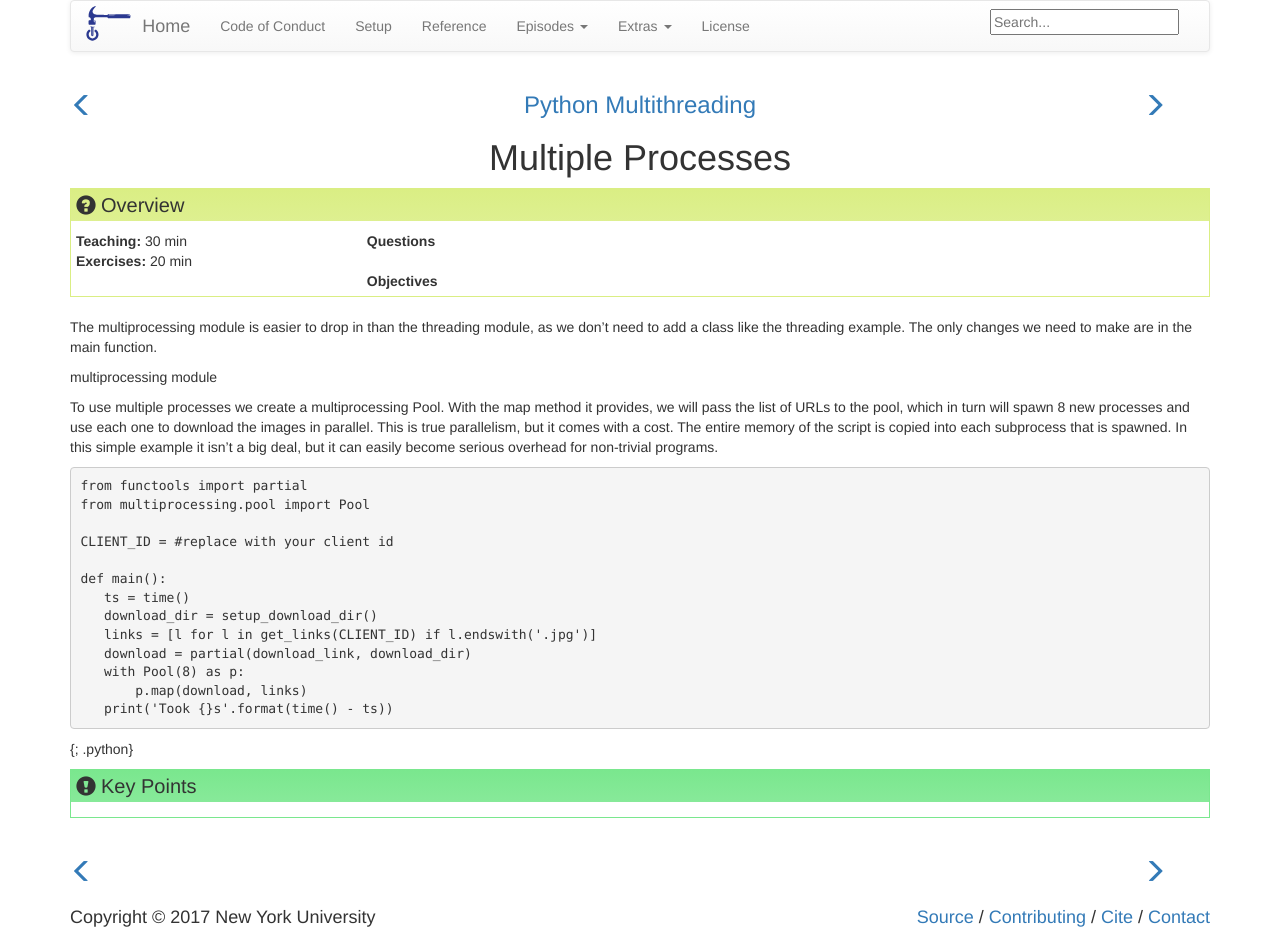
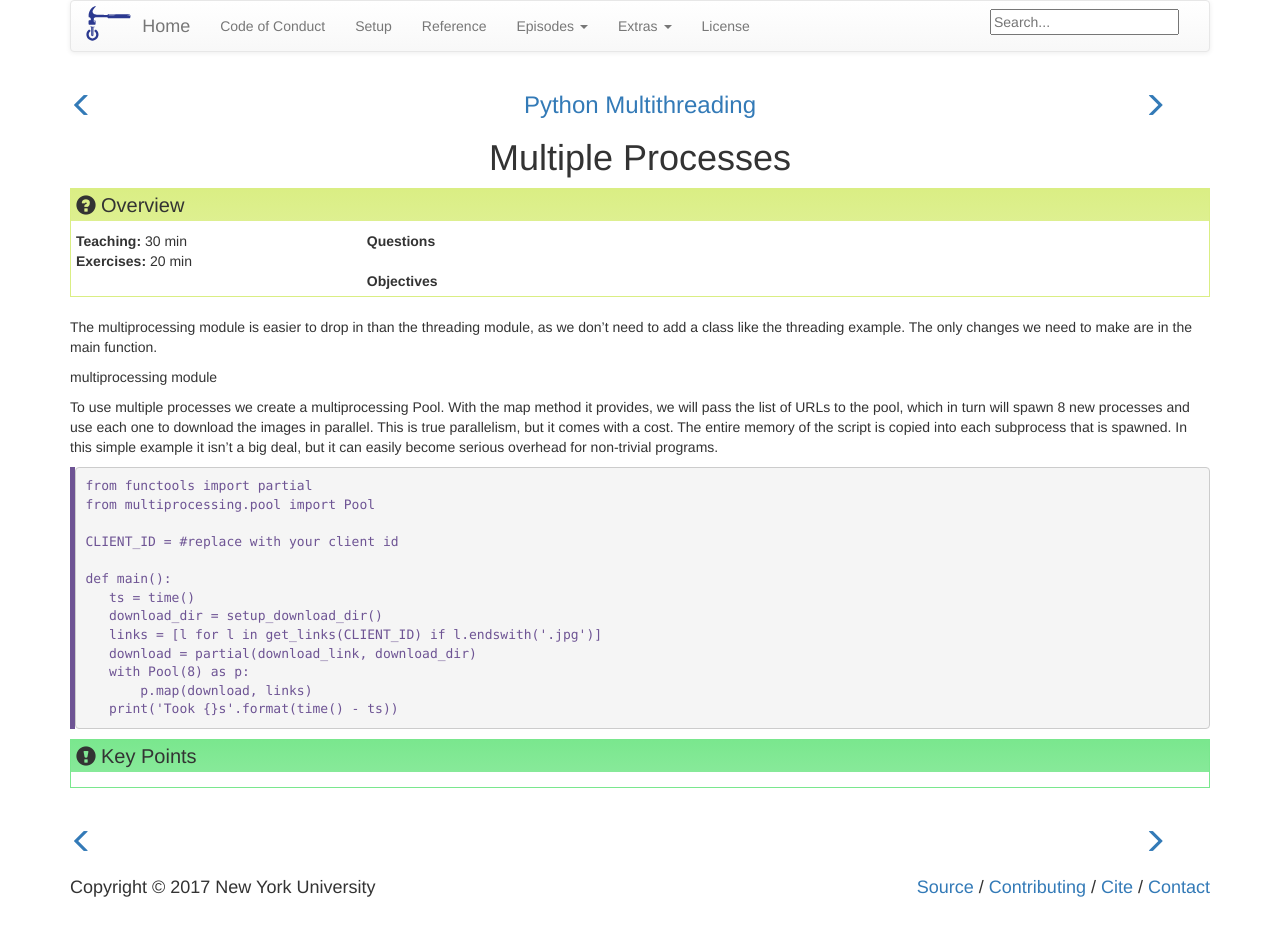
Before and after one commit to nyu-cds/python-concurrency, a Jekyll site: the page built from _episodes/03-multiprocessing.md, in a window 1280 px wide. Built offline with Jekyll 4.4.1, drawn with Linux system fonts in a browser that asks for light colours; after the commit the page ends 907 px from its top, so only the background shows below that.

Commit message:
Signed-off-by: Greg Watson <g.watson@computer.org>

```diff
--- a/_episodes/03-multiprocessing.md
+++ b/_episodes/03-multiprocessing.md
@@ -31,4 +31,4 @@ def main():
        p.map(download, links)
    print('Took {}s'.format(time() - ts))
 ~~~
-{; .python}
+{: .python}
```
